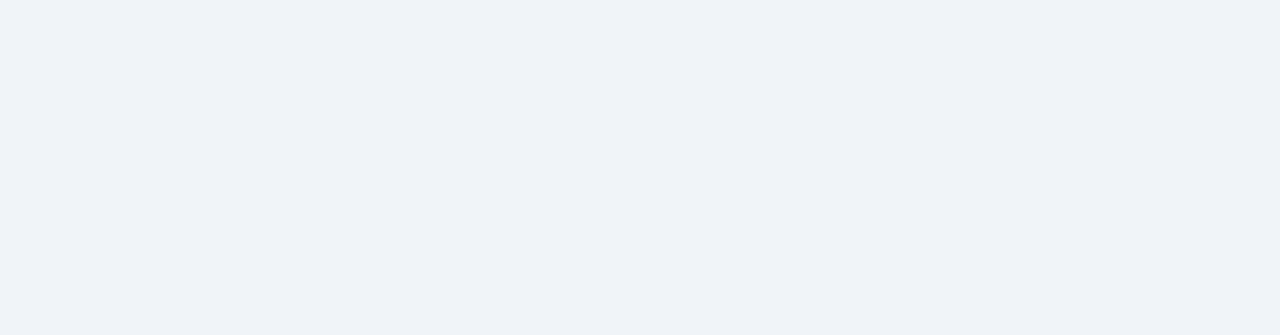
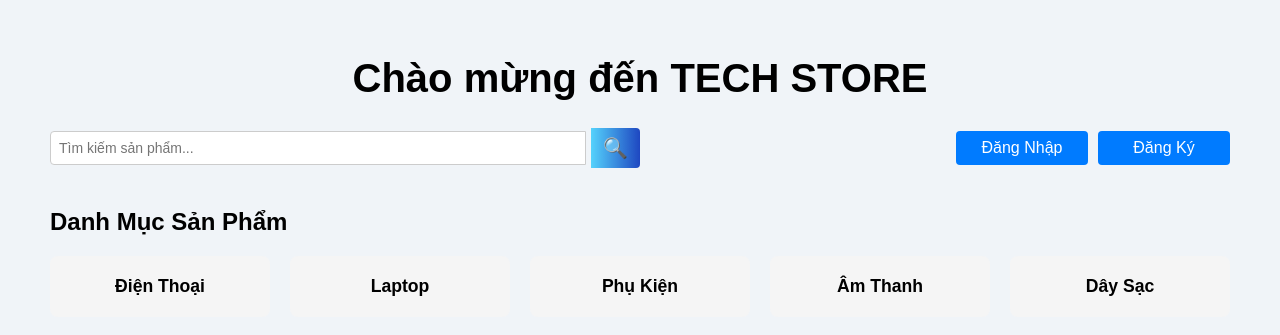
Before and after one commit to HOKAGEMINATO222/CNWeb, a React (Create React App) app in the folder front_end/: page / in a window 1280 px wide. Before the commit this address had no page. Shown: the part 227-562 px from the top of the page. Built offline with nearby package versions, Linux system fonts and the light colour scheme.

Commit message:
trang home

```diff
--- a/front_end/src/App.js
+++ b/front_end/src/App.js
@@ -1,5 +1,5 @@
 import './App.css';
-import Home from "./pages/Home/Home";
+import Home from "./pages/Home/home";
 import Login from "./pages/Login/index";
 import RegisterPage from './pages/RegisterAccount';
 import { BrowserRouter, Routes, Route } from 'react-router-dom'; // Chỉ import một lần
@@ -8,11 +8,14 @@ import { CartProvider } from './components/CartContext/CartContext';
 import { AuthProvider } from './components/AuthContext/AuthContext';
 
 function App() {
+  const isLoggedIn = localStorage.getItem("role"); // Kiểm tra trạng thái đăng nhập
+
   return (
     <AuthProvider>
       <CartProvider>
         <BrowserRouter>
           <Routes>
+            <Route path="/" element={<Home isLoggedIn={!!isLoggedIn} />} />
             <Route path="/login" element={<Login />} />
             <Route path="/register" element={<RegisterPage />} />
             {publicRoutes.map((route, index) => {
--- a/front_end/src/pages/Home/Home.css
+++ /dev/null
@@ -1,25 +0,0 @@
-.home {
-    position: relative;
-    border-radius: 8px;
-    min-height: calc(100vh - 600px);
-    box-sizing: border-box;
-    display: block;
-    height: 100%;
-    margin: auto;
-    width: auto;
-    padding: 69px 20px 10px 20px;
-
-}
-
-@media (max-width: 1200px) {
-    .home {
-        max-width: 1200px;
-        width: 100% !important;
-    }
-}
-
-@media (max-width: 800px) {
-    .home {
-        margin-bottom: 80px;
-    }
-}
--- a/front_end/src/pages/Home/Home.js
+++ /dev/null
@@ -1,27 +0,0 @@
-import React , {useEffect}from 'react'
-import Popular from '../../components/Popular/Popular.jsx'
-import SlidingBanner from '../../components/SlidingBanner/SlidingBanner.js'
-
-import './Home.css'
-
-function Home() {
-  useEffect(() => {
-    window.scrollTo(0, 0);
-});
-  return (
-    <div className='home'>
-      <SlidingBanner />
-      <Popular category = {"Phone"}/>
-      <Popular category = {"Laptop"}/>
-      <Popular category = {"Tu lanh"}/>
-      <Popular category = {"May giat"}/>
-      <Popular category = {"Dieu hoa"}/>
-      <Popular category = {"TV"}/>
-      <Popular category = {"SmartHome"}/>
-
-
-    </div>
-  )
-}
-
-export default Home;
--- /dev/null
+++ b/front_end/src/pages/Home/home.css
@@ -0,0 +1,86 @@
+.home-container {
+    max-width: 1200px;
+    margin: 0 auto;
+    padding: 20px;
+}
+
+.home-header {
+    text-align: center;
+    margin-bottom: 20px;
+}
+
+.home-title {
+    font-size: 2.5em;
+    font-weight: bold;
+}
+
+.top-bar {
+    display: flex;
+    justify-content: space-between;
+    align-items: center;
+    margin-bottom: 30px;
+}
+
+.search-bar {
+    display: flex;
+    align-items: center;
+    gap: 5px;
+    width: 50%;
+}
+
+.search-bar input {
+    padding: 8px;
+    flex-grow: 1;
+    border: 1px solid #ccc;
+    border-radius: 4px 0 0 4px;
+}
+
+.search-button {
+    padding: 8px 12px;
+    border: none;
+    background-color: #007bff;
+    color: white;
+    border-radius: 0 4px 4px 0;
+    cursor: pointer;
+}
+
+.auth-buttons {
+    display: flex;
+    gap: 10px;
+}
+
+.button {
+    padding: 8px 16px;
+    color: white;
+    background-color: #007bff;
+    border: none;
+    border-radius: 4px;
+    text-decoration: none;
+    text-align: center;
+    width: 100px;
+}
+
+.button:hover {
+    background-color: #0056b3;
+}
+
+.product-categories {
+    margin-top: 40px;
+}
+
+.category-list {
+    display: flex;
+    flex-wrap: wrap;
+    gap: 20px;
+    justify-content: center;
+}
+
+.category-item {
+    padding: 20px;
+    background-color: #f5f5f5;
+    border-radius: 8px;
+    width: 180px;
+    text-align: center;
+    font-size: 1.1em;
+    font-weight: bold;
+}
--- /dev/null
+++ b/front_end/src/pages/Home/home.js
@@ -0,0 +1,47 @@
+import React from "react";
+import { Link } from "react-router-dom";
+import "./home.css";
+
+export default function Home({ isLoggedIn }) {
+    return (
+        <div className="home-container">
+            {/* Phần tiêu đề */}
+            <header className="home-header">
+                <h1 className="home-title">Chào mừng đến TECH STORE</h1>
+            </header>
+
+            {/* Phần tìm kiếm và các nút */}
+            <div className="top-bar">
+                <div className="search-bar">
+                    <input type="text" placeholder="Tìm kiếm sản phẩm..." />
+                    <button className="search-button">🔍</button>
+                </div>
+                <div className="auth-buttons">
+                    {isLoggedIn ? (
+                        <>
+                            <Link to="/cart" className="button">Xem Giỏ Hàng</Link>
+                            <Link to="/profile" className="button">Xem Profile</Link>
+                        </>
+                    ) : (
+                        <>
+                            <Link to="/login" className="button">Đăng Nhập</Link>
+                            <Link to="/register" className="button">Đăng Ký</Link>
+                        </>
+                    )}
+                </div>
+            </div>
+
+            {/* Phần hiển thị danh mục sản phẩm */}
+            <section className="product-categories">
+                <h2>Danh Mục Sản Phẩm</h2>
+                <div className="category-list">
+                    <div className="category-item">Điện Thoại</div>
+                    <div className="category-item">Laptop</div>
+                    <div className="category-item">Phụ Kiện</div>
+                    <div className="category-item">Âm Thanh</div>
+                    <div className="category-item">Dây Sạc</div>
+                </div>
+            </section>
+        </div>
+    );
+}
```
